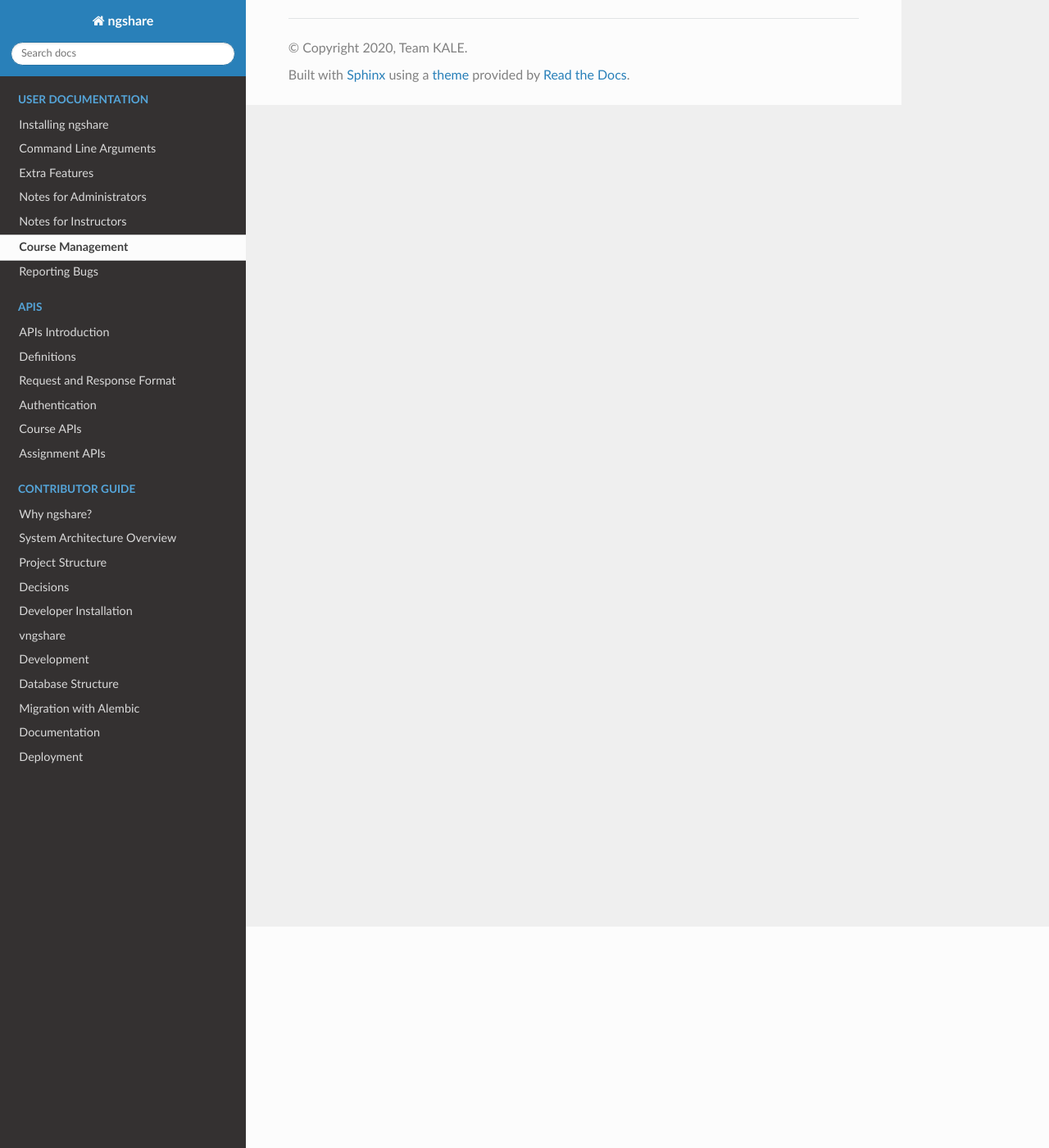
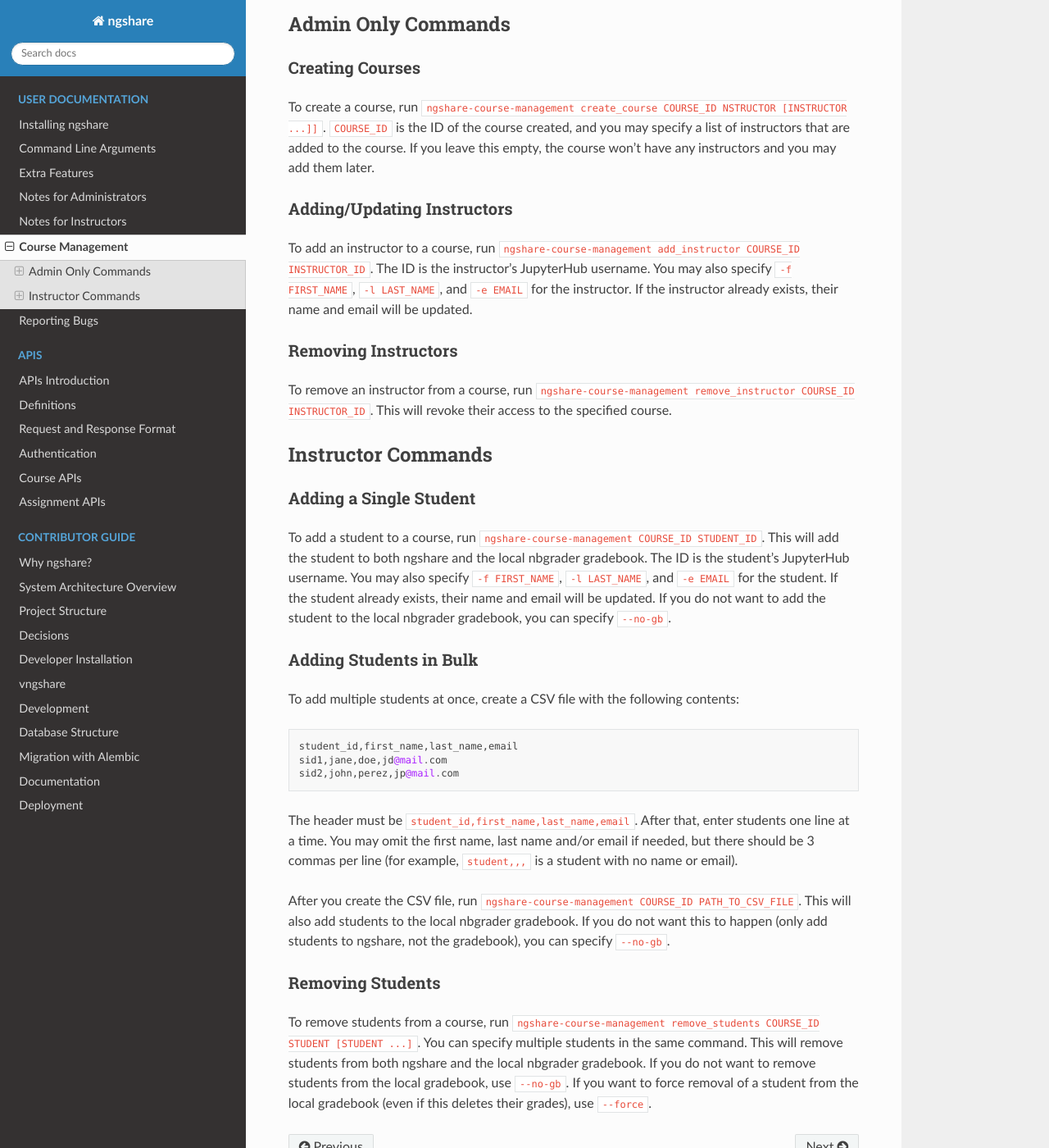
Before and after one commit to LibreTexts/ngshare, a Sphinx documentation site: the page built from docs/user_guide/course_management.rst, in a window 1280 px wide and 1400 px high, scrolled down 270 px. Shown: the whole window at 82% size. Built offline with Sphinx 7.4.7 and the Read the Docs theme 2.0.0, drawn with Linux system fonts in a browser that asks for light colours; some of the changed text lies outside the part shown.

Commit message:
New course management tool documentation

```diff
--- a/docs/user_guide/course_management.rst
+++ b/docs/user_guide/course_management.rst
@@ -1,4 +1,50 @@
 Course Management
 =================
 
-Note: the interface for ``ngshare-course-management`` might change. For now, the current documentation is located on `GitHub <https://github.com/lxylxy123456/ngshare_exchange>`_.
+To manage students in your course, please don't use formgrader's web interface since it doesn't use ngshare. Instead, use the ``ngshare-course-management`` command that gets installed with ``ngshare_exchange``. You can use ``ngshare-course-management -h`` to view the help message, and ``ngshare-course-management subcommand -h`` to view details on how to use the subcommand.
+
+Admin Only Commands
+-------------------
+
+Creating Courses
+^^^^^^^^^^^^^^^^
+
+To create a course, run ``ngshare-course-management create_course COURSE_ID NSTRUCTOR [INSTRUCTOR ...]]``. ``COURSE_ID`` is the ID of the course created, and you may specify a list of instructors that are added to the course. If you leave this empty, the course won't have any instructors and you may add them later.
+
+Adding/Updating Instructors
+^^^^^^^^^^^^^^^^^^^^^^^^^^^
+
+To add an instructor to a course, run ``ngshare-course-management add_instructor COURSE_ID INSTRUCTOR_ID``. The ID is the instructor's JupyterHub username. You may also specify ``-f FIRST_NAME``, ``-l LAST_NAME``, and ``-e EMAIL`` for the instructor. If the instructor already exists, their name and email will be updated.
+
+Removing Instructors
+^^^^^^^^^^^^^^^^^^^^
+
+To remove an instructor from a course, run ``ngshare-course-management remove_instructor COURSE_ID INSTRUCTOR_ID``. This will revoke their access to the specified course.
+
+Instructor Commands
+-------------------
+
+Adding a Single Student
+^^^^^^^^^^^^^^^^^^^^^^^
+
+To add a student to a course, run ``ngshare-course-management COURSE_ID STUDENT_ID``. This will add the student to both ngshare and the local nbgrader gradebook. The ID is the student's JupyterHub username. You may also specify ``-f FIRST_NAME``, ``-l LAST_NAME``, and ``-e EMAIL`` for the student. If the student already exists, their name and email will be updated. If you do not want to add the student to the local nbgrader gradebook, you can specify ``--no-gb``.
+
+Adding Students in Bulk
+^^^^^^^^^^^^^^^^^^^^^^^
+
+To add multiple students at once, create a CSV file with the following contents:
+
+.. code::
+
+    student_id,first_name,last_name,email
+    sid1,jane,doe,jd@mail.com
+    sid2,john,perez,jp@mail.com
+
+The header must be ``student_id,first_name,last_name,email``. After that, enter students one line at a time. You may omit the first name, last name and/or email if needed, but there should be 3 commas per line (for example, ``student,,,`` is a student with no name or email).
+
+After you create the CSV file, run ``ngshare-course-management COURSE_ID PATH_TO_CSV_FILE``. This will also add students to the local nbgrader gradebook. If you do not want this to happen (only add students to ngshare, not the gradebook), you can specify ``--no-gb``.
+
+Removing Students
+^^^^^^^^^^^^^^^^^
+
+To remove students from a course, run ``ngshare-course-management remove_students COURSE_ID STUDENT [STUDENT ...]``. You can specify multiple students in the same command. This will remove students from both ngshare and the local nbgrader gradebook. If you do not want to remove students from the local gradebook, use ``--no-gb``. If you want to force removal of a student from the local gradebook (even if this deletes their grades), use ``--force``.
```
